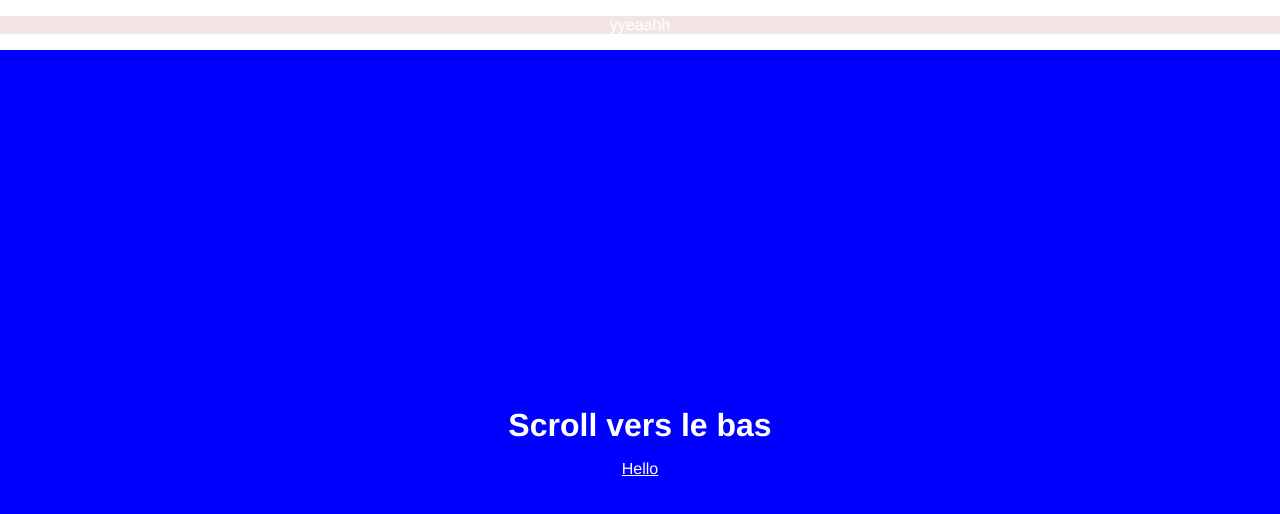
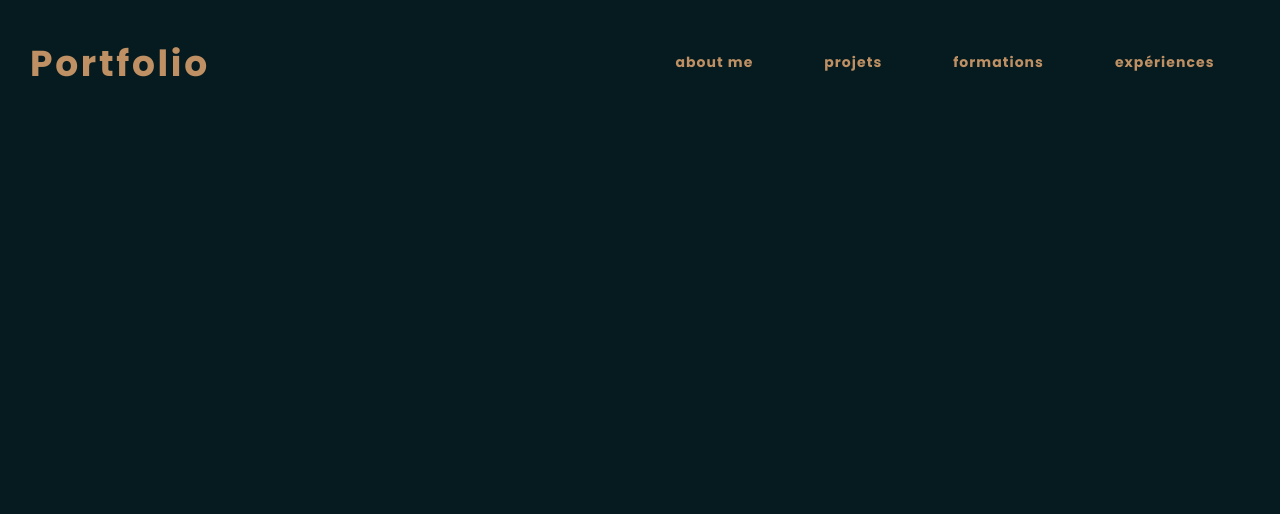
Before and after one commit to RomainGuarinoni/portfolio, a Vue app: page / in a window 1280 px wide. Shown: the top 514 px of the page. Built offline with nearby package versions, Linux system fonts and the light colour scheme.

Commit message:
refonte de la structure du site + création navbar

```diff
--- a/public/index.html
+++ b/public/index.html
@@ -5,7 +5,10 @@
     <meta http-equiv="X-UA-Compatible" content="IE=edge">
     <meta name="viewport" content="width=device-width,initial-scale=1.0">
     <link rel="icon" href="<%= BASE_URL %>favicon.ico">
-    <title><%= htmlWebpackPlugin.options.title %></title>
+    <link rel="preconnect" href="https://fonts.gstatic.com">
+    <link rel="preconnect" href="https://fonts.gstatic.com">
+<link href="https://fonts.googleapis.com/css2?family=Poppins:wght@400;700&display=swap" rel="stylesheet">
+    <title>Portfolio</title>
   </head>
   <body style="margin : 0;padding : 0;">
     <noscript>
--- a/src/App.vue
+++ b/src/App.vue
@@ -1,97 +1,69 @@
 <template>
   <div id="app">
-    <div class="sticky">
-      <p>yyeaahh</p>
+    <div class="nav">
+      <Navbar />
     </div>
-    <div class="test">
-      <div class="first">
-        <h1>Scroll vers le bas</h1>
-        <p><a href="#test">Hello</a></p>
-      </div>
-      <div class="second">
-        <h1 id="test">test</h1>
-      </div>
+    <div class="pages">
+      <div class="first"></div>
+      <div class="second"></div>
     </div>
   </div>
 </template>
 
 <script>
+import Navbar from "./components/Navbar";
 export default {
   name: "App",
+  components: {
+    Navbar,
+  },
 };
 </script>
 
 <style>
 #app {
-  font-family: Avenir, Helvetica, Arial, sans-serif;
-  width: 100%;
-  margin: 0;
-  padding: 0;
-  height: 100vh;
+  font-family: "Poppins", sans-serif;
+  --primary: #061b20;
+  --txt: #f2f2f2;
+  --light-brown: #a4978e;
+  --brown: #be9063;
   position: absolute;
-  scroll-behavior: smooth;
-  overflow-y: scroll;
-  overflow-x: hidden;
-  text-align: center;
-  scroll-snap-type: y mandatory;
-}
-.test {
-  width: 100%;
-  margin: 0;
-  padding: 0;
-  height: 100vh;
-  position: absolute;
-  scroll-behavior: smooth;
-  overflow-y: scroll;
-  overflow-x: hidden;
-  text-align: center;
-  z-index: 1;
-  scroll-snap-type: y mandatory;
+  top: 0;
+  bottom: 0;
+  right: 0;
+  left: 0;
+  display: flex;
+  flex-direction: column;
+  justify-content: flex-start;
+  align-items: center;
 }
 ::-webkit-scrollbar {
   width: 0;
 }
-a {
-  color: white;
+.nav {
+  width: 100%;
+  position: relative;
+  z-index: 2;
 }
-.sticky {
-  color: rgba(9255, 255, 255);
-  background: rgba(160, 35, 35, 0.116);
-  top: 0px;
-  z-index: 2;
-  position: -webkit-sticky !important;
-  position: sticky !important;
+.pages {
+  width: 100%;
+  height: 100vh;
+  position: absolute;
+  z-index: 1;
+  overflow-y: scroll;
+  scroll-snap-type: y mandatory;
 }
-.nav {
-  position: -webkit-sticky;
-  position: sticky;
-}
-h1 {
-  padding: 0;
-  margin: 0;
-  color: white;
-}
-.first {
+.first,
+.second {
   width: 100%;
-  height: 100%;
-  background: blue;
+  height: 100vh;
   scroll-snap-align: start;
   scroll-snap-stop: normal;
 }
+.first {
+  background: var(--primary);
+}
 .second {
-  width: 100%;
-  height: 100%;
-  background: red;
-  scroll-snap-align: start;
-  scroll-snap-stop: normal;
-}
-
-.second,
-.first {
-  display: flex;
-  flex-direction: column;
-  position: relative;
-  z-index: 1;
-  justify-content: center;
+  background: blue;
 }
 </style>
--- /dev/null
+++ b/src/components/Navbar.vue
@@ -0,0 +1,86 @@
+<template>
+  <div class="navBox">
+    <div class="box">
+      <div class="logo">
+        <p>Portfolio</p>
+      </div>
+      <div class="nav-items-box">
+        <div class="nav-items">
+          <p>about me</p>
+          <span></span>
+        </div>
+        <div class="nav-items">
+          <p>projets</p>
+          <span></span>
+        </div>
+        <div class="nav-items">
+          <p>formations</p>
+          <span></span>
+        </div>
+        <div class="nav-items">
+          <p>expériences</p>
+          <span></span>
+        </div>
+      </div>
+    </div>
+  </div>
+</template>
+
+<script>
+export default {};
+</script>
+
+<style scoped>
+.navBox {
+  width: 100%;
+  background-color: none;
+}
+.box {
+  display: flex;
+  flex-wrap: wrap;
+  justify-content: space-between;
+  align-items: center;
+  margin: 0 30px;
+}
+.nav-items-box {
+  display: flex;
+  flex-wrap: wrap;
+  justify-content: space-around;
+  align-items: center;
+  width: 50%;
+}
+p,
+.nav-items {
+  color: var(--brown);
+  font-weight: bold;
+  letter-spacing: 0.075em;
+  font-style: normal;
+}
+.logo p {
+  font-size: 36px;
+  cursor: pointer;
+}
+.nav-items {
+  font-size: 14px;
+  cursor: pointer;
+  transition: all ease 20ms;
+  display: flex;
+  flex-direction: column;
+  justify-content: center;
+  align-items: center;
+}
+.nav-items p {
+  margin: 5px 0;
+  padding: 0;
+}
+span {
+  border-bottom: 3px solid var(--brown);
+  width: 110%;
+  transition: all ease 200ms;
+  opacity: 0;
+  margin: 0;
+}
+.nav-items:hover span {
+  opacity: 1;
+}
+</style>
```
